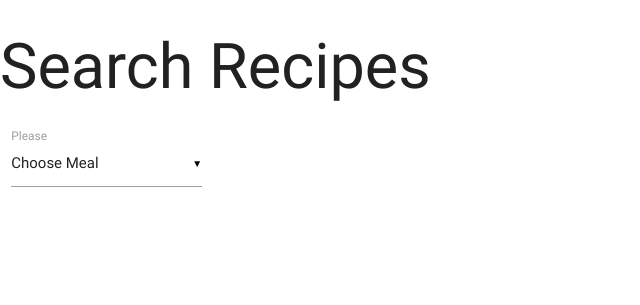
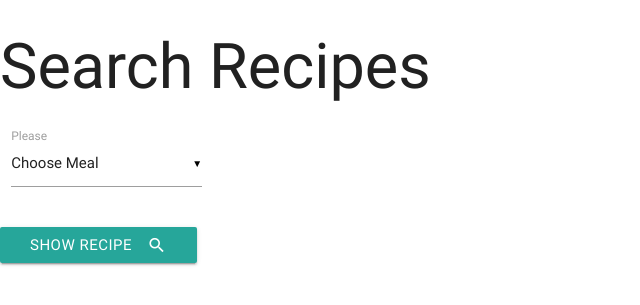
Before and after one commit to Code-Institute-Submissions/the-recipe-book-group, a Flask app: page /search_recipes in a window 1280 px wide. Shown: the top 305 px of the page, without its empty margins (0-640 px from the left). Run offline with Flask 2, Linux system fonts and the light colour scheme; data that the repository does not hold is empty; some libraries are stand-ins or nearby versions.

Commit message:
selector in searchrecipe not working

```diff
--- a/app.py
+++ b/app.py
@@ -21,11 +21,14 @@ def get_recipes():
 
 @app.route('/search_recipes')
 def search_recipes():
-    return render_template("searchrecipes.html", recipes=mongo.db.recipes.find())
+    recipes=mongo.db.recipes.find()
+    return render_template("/searchrecipes.html")
 
-@app.route('/show_recipe')
-def show_recipe():
-    return render_template("showrecipe.html", recipes=mongo.db.recipes.find())
+@app.route('/display_recipe')
+def display_recipe():
+    return render_template("displayrecipe.html", recipes=mongo.db.recipes.find())
+
+
 
 @app.route('/add_recipe')
 def add_recipe():
@@ -38,6 +41,20 @@ def insert_recipe():
     return redirect(url_for('show_recipe'))
      # only redirected to show_recipe for test purposes
 
+@app.route('/show_recipe/<recipe_id>')
+def show_recipe(recipe_id):
+    the_recipe = mongo.db.recipes.find_one({"_id": ObjectId(recipes_id)})
+    all_recipes = mongo.db.recipes.find()
+    return render_template("showrecipe.html", recipe=the_recipe,
+                                recipes=all_recipes)
+
+@app.route('/edit_task/<task_id>')
+def edit_task(task_id):
+    the_task =  mongo.db.tasks.find_one({"_id": ObjectId(task_id)})
+    all_categories =  mongo.db.categories.find()
+    return render_template('edittask.html', task=the_task,
+                           categories=all_categories)
+
 if __name__ == '__main__':
     app.run(host=os.environ.get('IP'),
             port=int(os.environ.get('PORT')),
--- a/templates/searchrecipes.html
+++ b/templates/searchrecipes.html
@@ -4,7 +4,7 @@
 <h1>Search Recipes</h1>
 </div>
 
-<form action="{{ url_for('search_recipes') }}">
+<form action="{{ url_for('display_recipe') }}">
 
 <div class="row">
 
@@ -18,10 +18,15 @@
     <label>Please</label>
   </div>
 
+  </div>
 
 
 
-  </div>
+
+ <button  class="btn waves-effect waves-light" type="submit" name="action">Show recipe
+    <i class="material-icons right">search</i>
+  </button>
+
 
   </form>
 
```
Also changed, not shown: templates/displayrecipe.html (added, +15 -0 lines).
